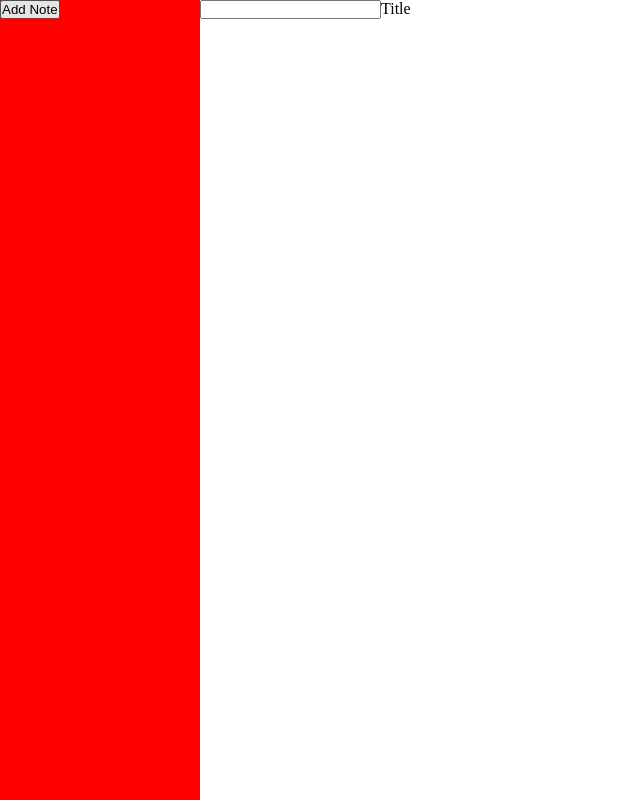
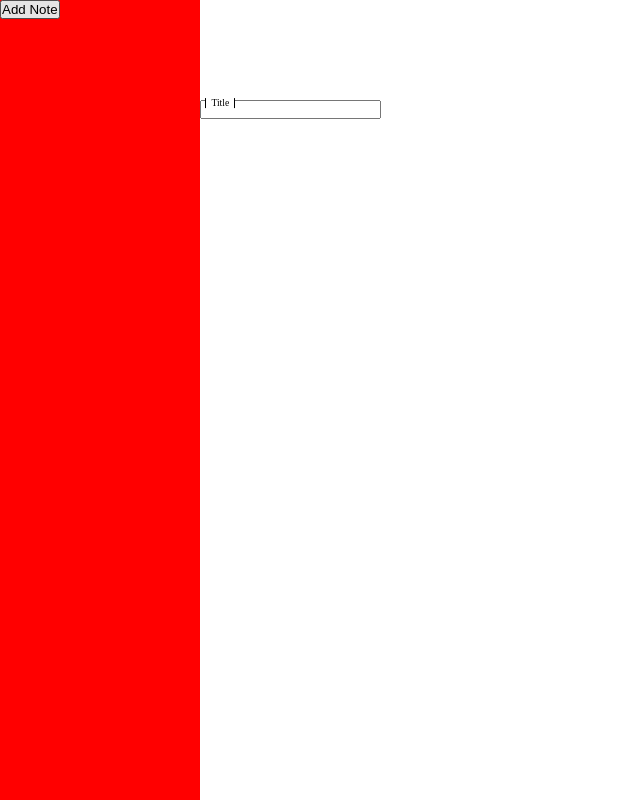
Before and after one commit to ranamashood/noter-web, a React (Vite) app: page / in a window 1280 px wide. Shown: the whole page, without its empty margins (0-640 px from the left). Built offline with nearby package versions, Linux system fonts and the light colour scheme.

Commit message:
updated TextInput component

```diff
--- a/src/components/TextInput.tsx
+++ b/src/components/TextInput.tsx
@@ -1,24 +1,51 @@
+import { useState } from "react";
 import styled from "styled-components";
 
 interface Props {
+  value: string;
   label: string;
 }
 
 const TextInput = (props: Props) => {
-  const { label } = props;
+  const { value, label } = props;
+  const [isFocused, setIsFocused] = useState<boolean>(value !== "");
 
   return (
     <Wrapper>
-      <Input type="text" />
-      <Span>{label}</Span>
+      <Input
+        type="text"
+        value={value}
+        onFocus={() => setIsFocused(true)}
+        onBlur={() => value && setIsFocused(false)}
+      />
+      <Span isFocused={isFocused}>{label}</Span>
     </Wrapper>
   );
 };
 
-const Wrapper = styled.div``;
+const Wrapper = styled.div`
+  position: relative;
+  margin-top: 100px;
+`;
 
 const Input = styled.input``;
 
-const Span = styled.span``;
+const Span = styled.span<{ isFocused: boolean }>`
+  position: absolute;
+  left: ${(props) => (props.isFocused ? "3%" : "0")};
+  top: ${(props) => (props.isFocused ? "0" : "50%")};
+  transform: ${(props) =>
+    props.isFocused ? "translate(0, -20%)" : "translate(0, -50%)"};
+  transition: all 300ms;
+  font-size: ${(props) => (props.isFocused ? "0.6rem" : "1rem")};
+  pointer-events: none;
+  background-color: ${(props) => (props.isFocused ? "white" : "transparent")};
+  line-height: 100%;
+  padding: 0 5px;
+  border-right: 1px solid
+    ${(props) => (props.isFocused ? "black" : "transparent")};
+  border-left: 1px solid
+    ${(props) => (props.isFocused ? "black" : "transparent")};
+`;
 
 export default TextInput;
```
